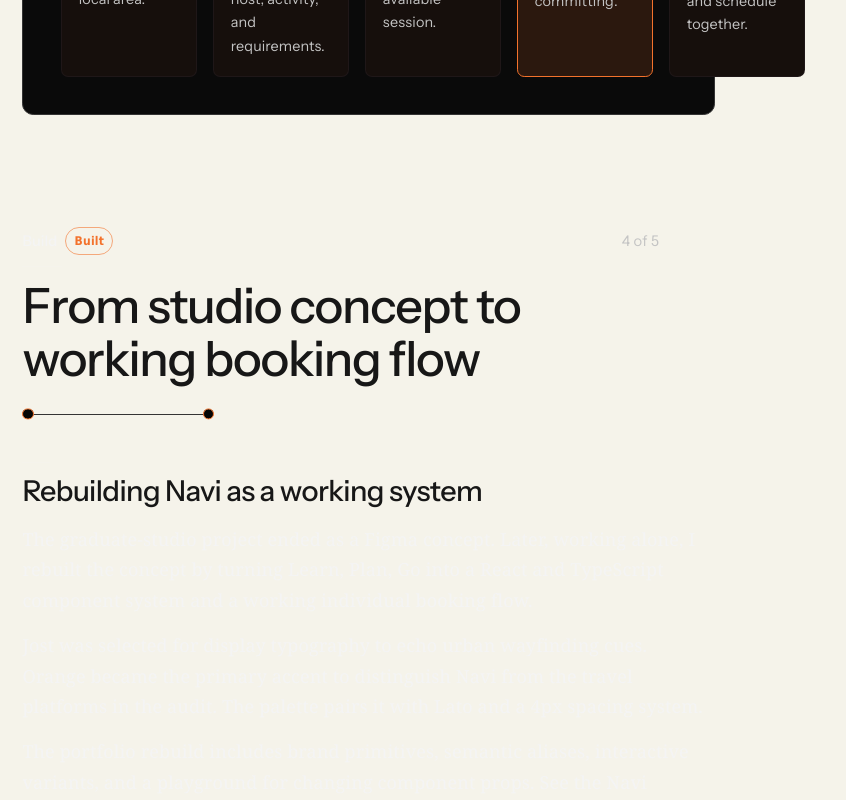
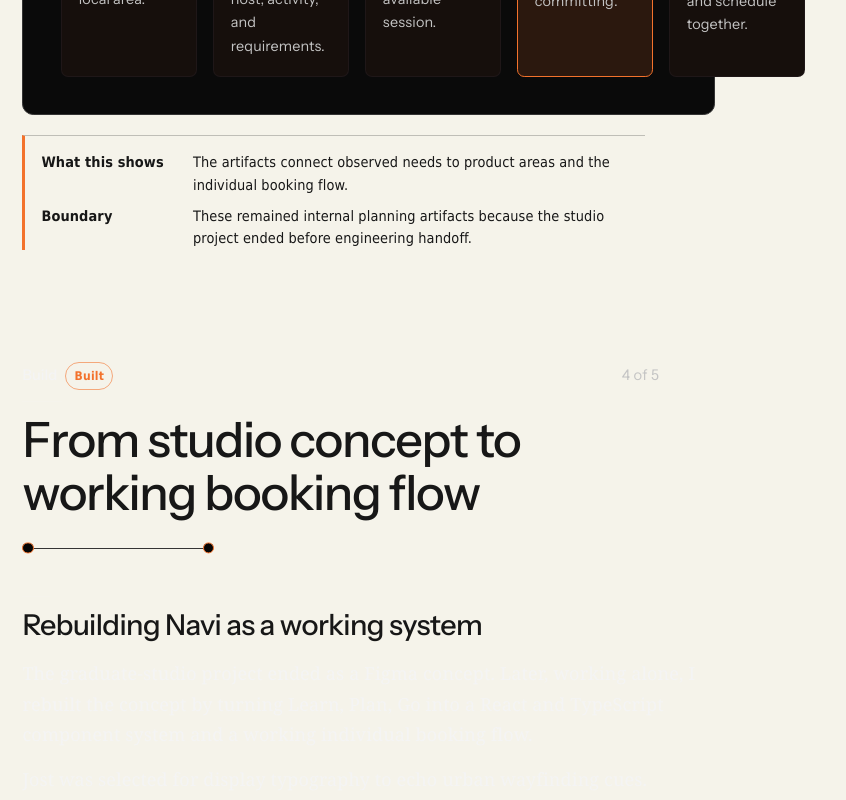
Before and after one commit to ashim238/myles-portfolio-migration, a Next.js app: page /work/navi in a window 1280 px wide. Shown: the part 6800-7600 px from the top of the page, without its empty margins (0-846 px from the left). Built offline with nearby package versions, Linux system fonts and the light colour scheme.

Commit message:
feat: pilot Reader evidence summaries

```diff
--- a/src/app/styles/reader-evidence.css
+++ b/src/app/styles/reader-evidence.css
@@ -25,8 +25,49 @@
   white-space: nowrap;
 }
 
+/* The first migration callsites share reading semantics, not visual chrome.
+   Each project keeps ownership of the artifact directly above this summary. */
+.reader-mode.reader-mode .reader-evidence-summary {
+  width: min(100%, 68ch);
+  margin-top: 1.25rem;
+  padding: 0.95rem 0 0 1rem;
+  border-top: 1px solid
+    color-mix(in srgb, var(--m97-reader-ink) 24%, transparent);
+  border-left: 3px solid var(--chapter-motif-accent);
+  color: var(--m97-reader-ink);
+  font-family: var(--m97-ui-font);
+}
+
+.reader-mode.reader-mode .reader-evidence-summary-row {
+  display: grid;
+  grid-template-columns: minmax(7.5rem, 0.3fr) minmax(0, 1fr);
+  gap: 0.5rem 1rem;
+  margin: 0;
+  font-size: 0.9rem;
+  line-height: 1.55;
+  text-wrap: pretty;
+}
+
+.reader-mode.reader-mode
+  .reader-evidence-summary-row
+  + .reader-evidence-summary-row {
+  margin-top: 0.55rem;
+}
+
+.reader-mode.reader-mode .reader-evidence-summary-label {
+  font-weight: 700;
+}
+
+@media (max-width: 560px) {
+  .reader-mode.reader-mode .reader-evidence-summary-row {
+    grid-template-columns: 1fr;
+    gap: 0.2rem;
+  }
+}
+
 @media (forced-colors: active) {
-  .reader-mode.reader-mode .project-chapter-evidence-state {
+  .reader-mode.reader-mode .project-chapter-evidence-state,
+  .reader-mode.reader-mode .reader-evidence-summary {
     border-color: CanvasText;
     color: CanvasText;
   }
--- /dev/null
+++ b/src/components/evidence-summary.tsx
@@ -0,0 +1,37 @@
+import type { ChapterEvidenceMap } from "@/lib/reader-evidence";
+
+type EvidenceSummaryProps = {
+  evidence: ChapterEvidenceMap;
+};
+
+export function evidenceSummaryIdFor(evidence: ChapterEvidenceMap): string {
+  return `reader-evidence-${evidence.dominantProof.id}-summary`;
+}
+
+export function EvidenceSummary({ evidence }: EvidenceSummaryProps) {
+  const summaryId = evidenceSummaryIdFor(evidence);
+
+  return (
+    <div
+      id={summaryId}
+      className="reader-evidence-summary"
+      data-evidence-for={evidence.dominantProof.id}
+      data-evidence-kind={evidence.dominantProof.kind}
+      data-evidence-state={evidence.evidenceState}
+    >
+      <p className="reader-evidence-summary-row">
+        <span className="reader-evidence-summary-label">What this shows</span>
+        <span>{evidence.interpretation}</span>
+      </p>
+      {evidence.caveat ? (
+        <p
+          className="reader-evidence-summary-row"
+          data-evidence-summary-row="boundary"
+        >
+          <span className="reader-evidence-summary-label">Boundary</span>
+          <span>{evidence.caveat}</span>
+        </p>
+      ) : null}
+    </div>
+  );
+}
--- a/src/components/project-chapter.tsx
+++ b/src/components/project-chapter.tsx
@@ -1,4 +1,8 @@
 import type { ReactNode } from "react";
+import {
+  EvidenceSummary,
+  evidenceSummaryIdFor,
+} from "@/components/evidence-summary";
 import {
   READER_EVIDENCE_MAPS,
   getEvidenceStateLabel,
@@ -16,6 +20,16 @@ type ProjectChapterProps = {
   variant: ProjectChapterVariant;
   children: ReactNode;
 };
+
+// Phase one proves the shared reading grammar at materially different
+// structured-data, interaction, and comparison callsites. The artifacts keep
+// their project-owned composition; only the interpretation pattern is shared.
+const FEATURED_EVIDENCE_PROOFS = new Set([
+  "navi-research-artifacts",
+  "navi-booking-demo",
+  "fafsa-composer-demo",
+  "fafsa-figma-mailchimp",
+]);
 
 function findChapterEvidence(
   variant: ProjectChapterVariant,
@@ -38,11 +52,17 @@ export function ProjectChapter({
   const evidenceStateLabel = evidence
     ? getEvidenceStateLabel(evidence.evidenceState)
     : null;
+  const showEvidenceSummary = Boolean(
+    evidence && FEATURED_EVIDENCE_PROOFS.has(evidence.dominantProof.id),
+  );
+  const evidenceSummaryId =
+    evidence && showEvidenceSummary ? evidenceSummaryIdFor(evidence) : undefined;
 
   return (
     <section
       className="project-chapter"
       aria-labelledby={entry.id}
+      aria-describedby={evidenceSummaryId}
       data-chapter-index={index}
       data-chapter-variant={variant}
       data-claim-class={evidence?.claimClass}
@@ -72,6 +92,9 @@ export function ProjectChapter({
         <span className="project-chapter-motif-point project-chapter-motif-point--end" />
       </span>
       {children}
+      {evidence && showEvidenceSummary ? (
+        <EvidenceSummary evidence={evidence} />
+      ) : null}
     </section>
   );
 }
```
Also changed, not shown: 2 other files (tests, documents, lock files or other folders).
